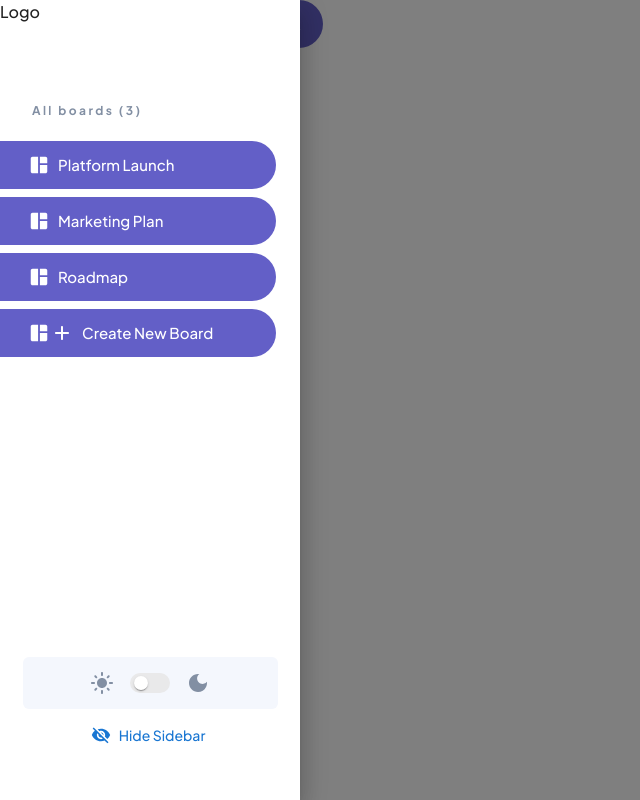
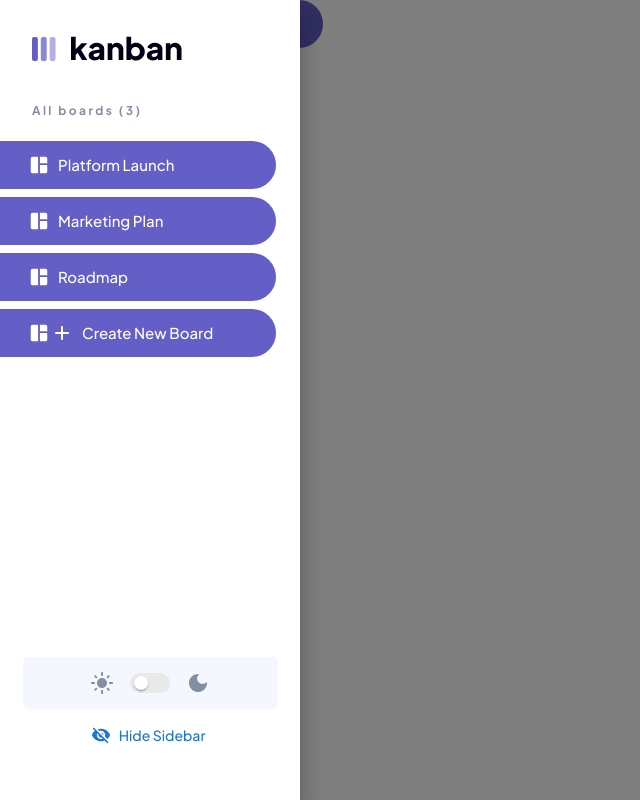
Before and after one commit to migueljo/kanban, a Next.js app: page /dashboard in a window 1280 px wide. Shown: the whole page, without its empty margins (0-640 px from the left). Built offline with nearby package versions, Linux system fonts and the light colour scheme.

Commit message:
Adding logo to Sidebar

```diff
--- a/src/components/Sidebar/Sidebar.tsx
+++ b/src/components/Sidebar/Sidebar.tsx
@@ -11,6 +11,7 @@ import VisibilityRoundedIcon from "@mui/icons-material/VisibilityRounded";
 import { Button } from "@/components/Button/Button";
 import { Typography } from "@/components/Text/Typography";
 import { DarkModeSwitch } from "@/components//DarkModeSwitch/DarkModeSwitch";
+import Image from "next/image";
 
 export function Sidebar() {
   const [open, setOpen] = React.useState(true);
@@ -27,8 +28,16 @@ export function Sidebar() {
           }}
         >
           <Box>
-            <Box component="header" sx={{ height: "97px" }}>
-              <Typography>Logo</Typography>
+            <Box
+              component="header"
+              sx={{
+                height: "97px",
+                paddingLeft: "32px",
+                display: "flex",
+                alignItems: "center",
+              }}
+            >
+              <Image src="/logo-dark.svg" alt="Logo" width={150} height={24} />
             </Box>
             <Box sx={{ width: "300px", paddingRight: "24px" }}>
               <Box sx={{ paddingLeft: "32px", marginBottom: "20px" }}>
```
Also changed, not shown: public/logo-dark.svg (added).
